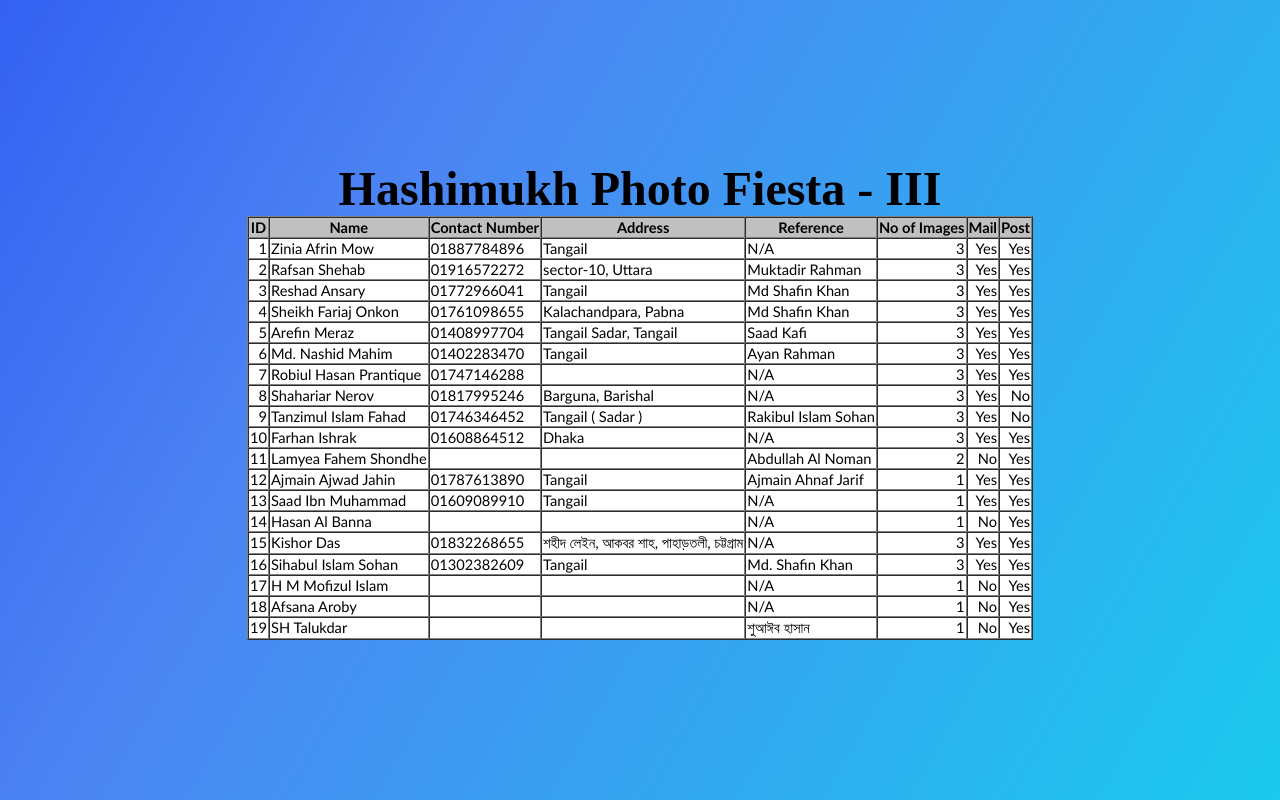
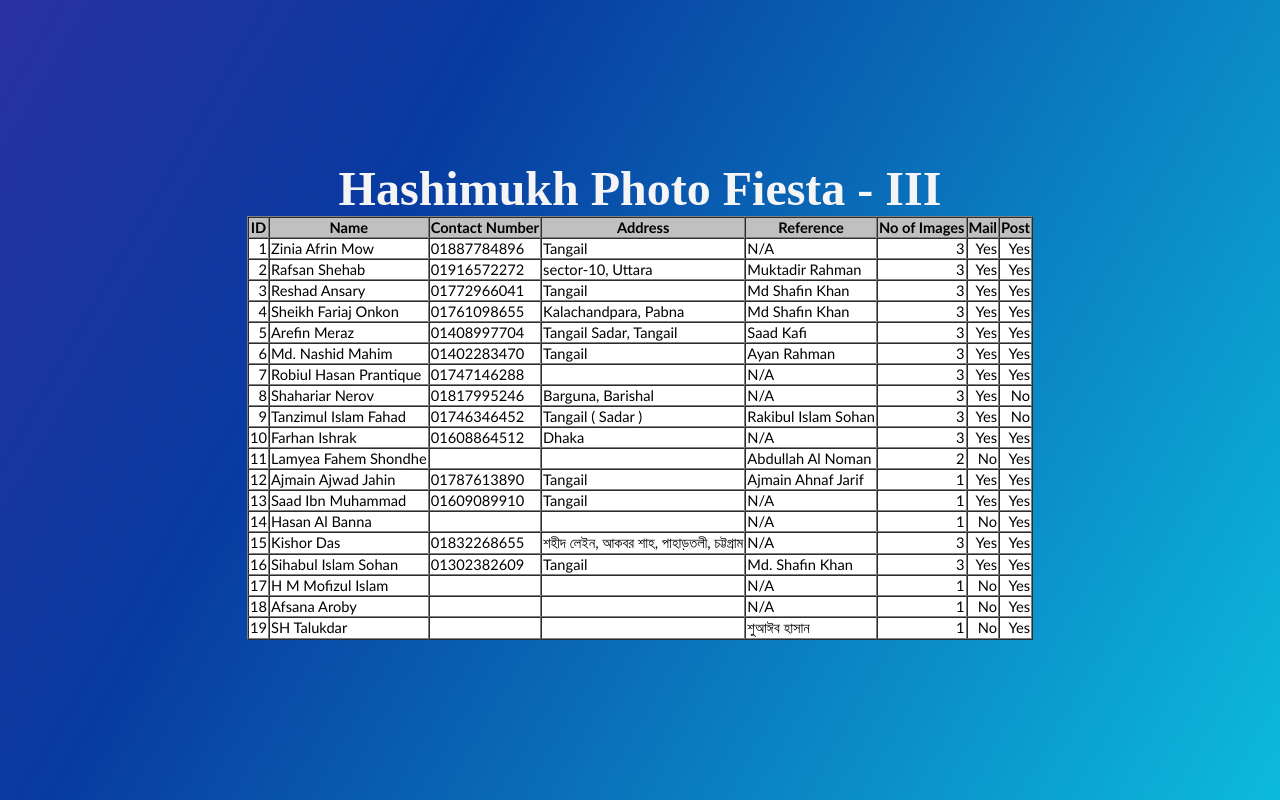
Before and after one commit to udoyahmed/udoyahmed.github.io, a plain HTML site: page index.html in a window 1280 px wide. Drawn offline with Linux system fonts and the light colour scheme.

Commit message:
Add files via upload

```diff
--- a/styles.css
+++ b/styles.css
@@ -2,12 +2,13 @@ body{
     display: flex;
     justify-content: center;
     align-items: center;
-    background: linear-gradient(300deg, #0dddec, #4c84f3, #0018f0);
+    background: linear-gradient(300deg, #0dddec, #083ba1, #701ba5);
     background-size: 180% 180%;
     animation: gradient-animation 18s ease infinite;
 }
 caption{
     font-size: 3rem;
+    color: whitesmoke;
 }
 
 @keyframes gradient-animation {
```
